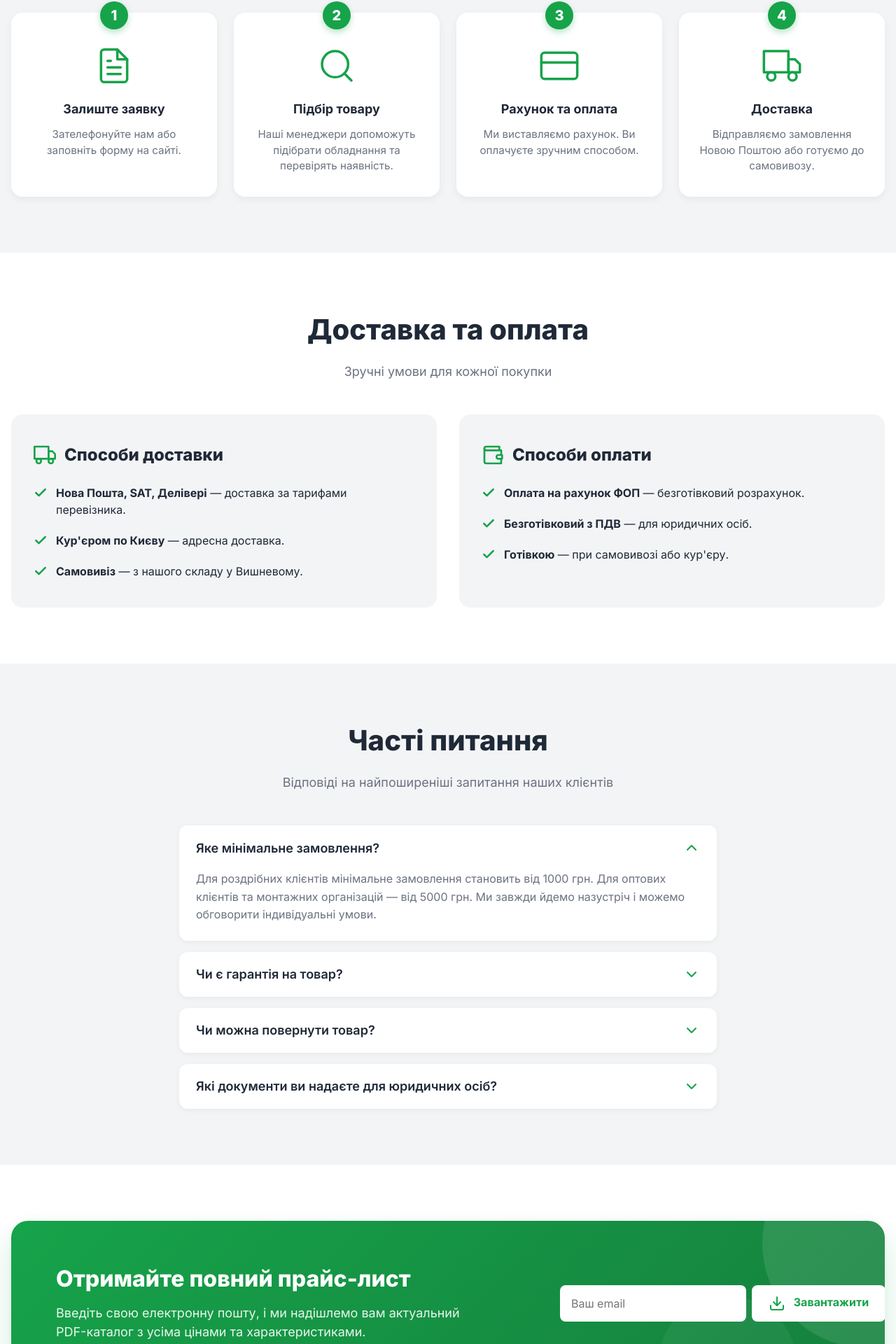
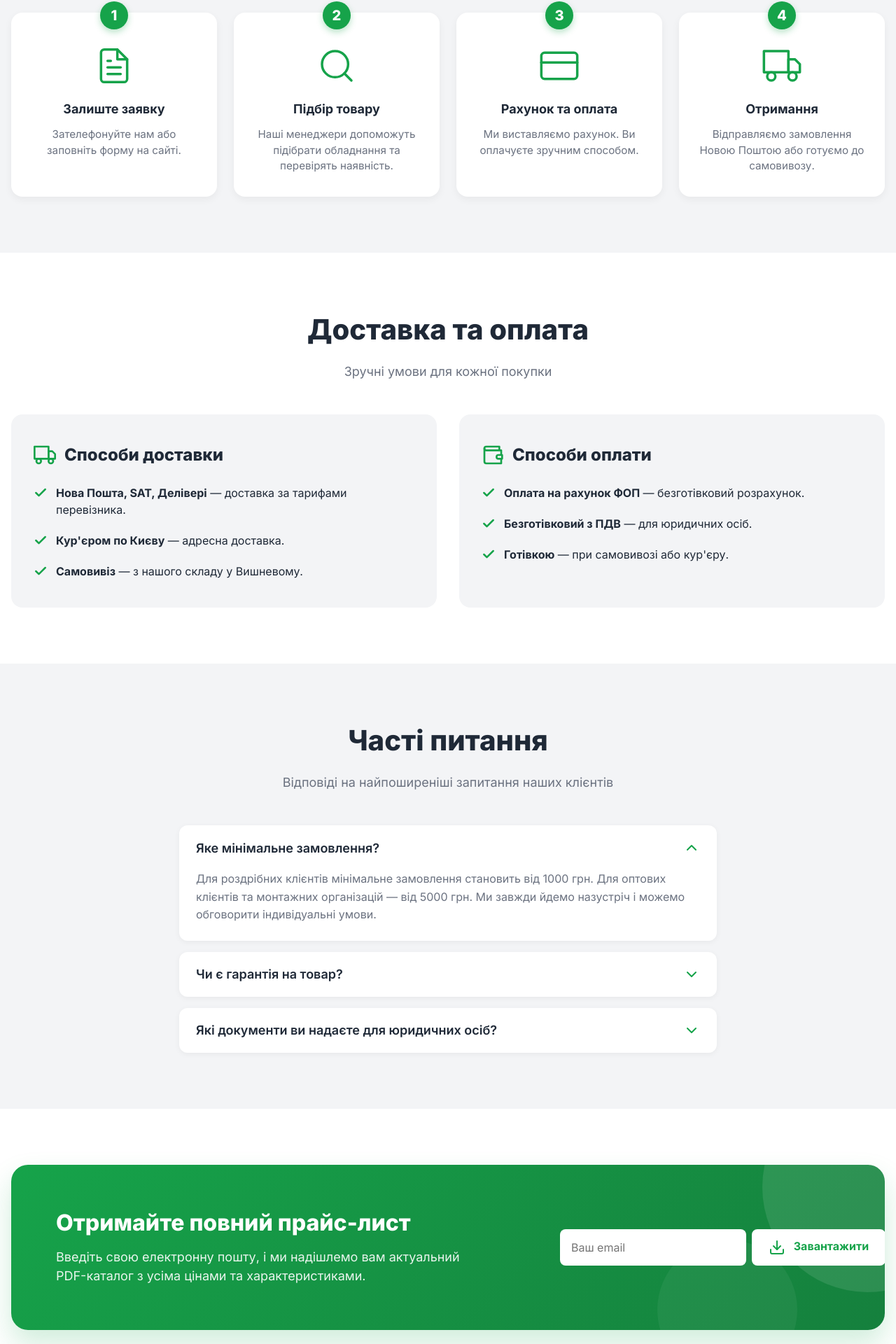
Before and after one commit to manilchuk/cascade-electro, a Next.js app: page / in a window 1280 px wide. Shown: the part 3756-5676 px from the top of the page at 70% size. Built offline with nearby package versions, Linux system fonts and the light colour scheme.

Commit message:
fix(content): update form placeholders, FAQ and order steps
- Remove placeholders from name and phone inputs in ContactForm
- Remove 'return policy' question from FAQ (keep 3 questions)
- Rename 4th step in HowToOrder from 'Delivery' to 'Receiving'

```diff
--- a/components/Contact/ContactForm.tsx
+++ b/components/Contact/ContactForm.tsx
@@ -117,7 +117,7 @@ export default function ContactForm() {
                     className={styles.input}
                     type="text"
                     id="name"
-                    placeholder="Іван Іванов"
+                    placeholder=""
                     required
                   />
                 </div>
@@ -129,7 +129,7 @@ export default function ContactForm() {
                     className={styles.input}
                     type="tel"
                     id="phone"
-                    placeholder="+38 (0__) ___-__-__"
+                    placeholder=""
                     required
                   />
                 </div>
--- a/components/FAQ/FAQ.tsx
+++ b/components/FAQ/FAQ.tsx
@@ -27,11 +27,6 @@ const faqData = [
     question: "Чи є гарантія на товар?",
     answer:
       "Так, ми надаємо гарантію від виробника на всю продукцію. Термін гарантії залежить від конкретного товару і становить від 12 до 36 місяців. Всі товари сертифіковані згідно з законодавством України.",
-  },
-  {
-    question: "Чи можна повернути товар?",
-    answer:
-      "Ви можете повернути або обміняти товар протягом 14 днів з моменту отримання, за умови збереження його товарного вигляду, упаковки та наявності документа, що підтверджує покупку. Зверніть увагу, що кабельна продукція, розрізана за індивідуальним замовленням, поверненню не підлягає.",
   },
   {
     question: "Які документи ви надаєте для юридичних осіб?",
--- a/components/HowToOrder/HowToOrder.tsx
+++ b/components/HowToOrder/HowToOrder.tsx
@@ -87,7 +87,7 @@ const steps = [
   {
     number: "4",
     icon: <TruckIcon />,
-    title: "Доставка",
+    title: "Отримання",
     desc: "Відправляємо замовлення Новою Поштою або готуємо до самовивозу.",
   },
 ];
```
